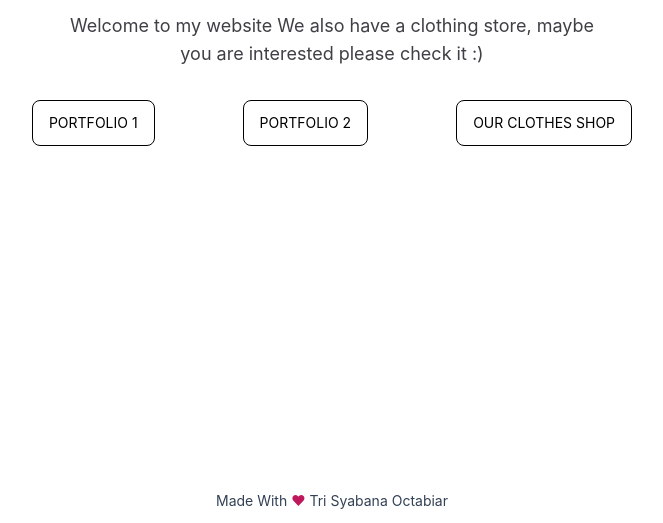
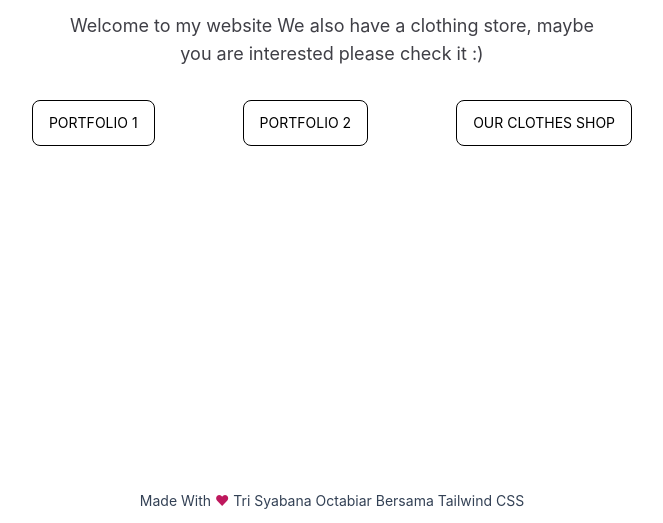
Before and after one commit to trisyabana22/trisyabana22.github.io, a website: page index.html in a window 1280 px wide. Shown: the part 277-800 px from the top of the page, without its empty margins (308-971 px from the left). Drawn offline with Linux system fonts and the light colour scheme.

Commit message:
menambahkan footer tailwind

```diff
--- a/index.html
+++ b/index.html
@@ -36,7 +36,7 @@
       <!-- <div class="container"> -->
       <div class="flex flex-wrap">
         <div class="bg-gray-500- fixed bottom-0 w-full px-4 py-3 text-center">
-          <h5 class="text-sm text-slate-700">Made With <span class="text-pink-700">❤</span> Tri Syabana Octabiar</h5>
+          <h5 class="text-sm text-slate-700">Made With <span class="text-pink-700">❤</span> <a href="https://instagram.com/trisyabana22" target="_blank">Tri Syabana Octabiar</a> Bersama <a href="https://tailwindcss.com" class="text-green-600" target="_blank">Tailwind CSS</a></h5>
         </div>
       </div>
       <!-- </div> -->
```
